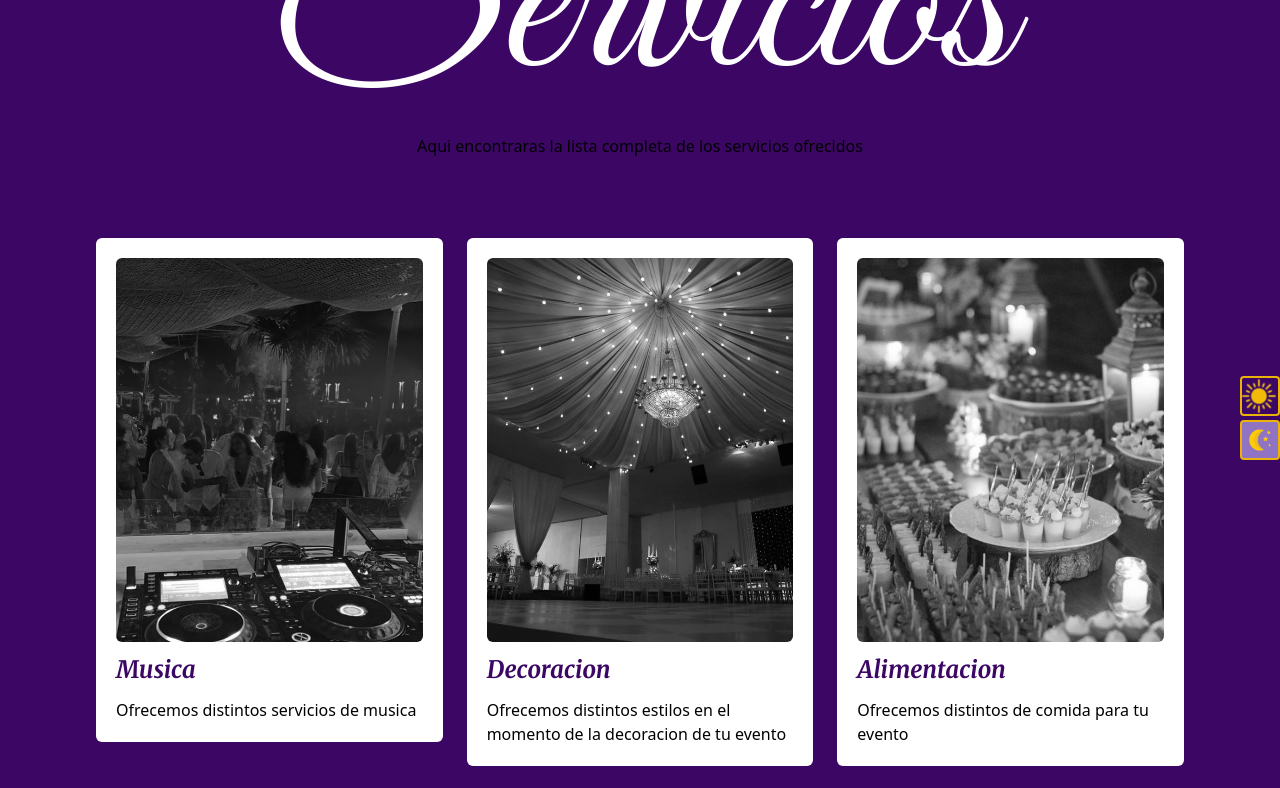
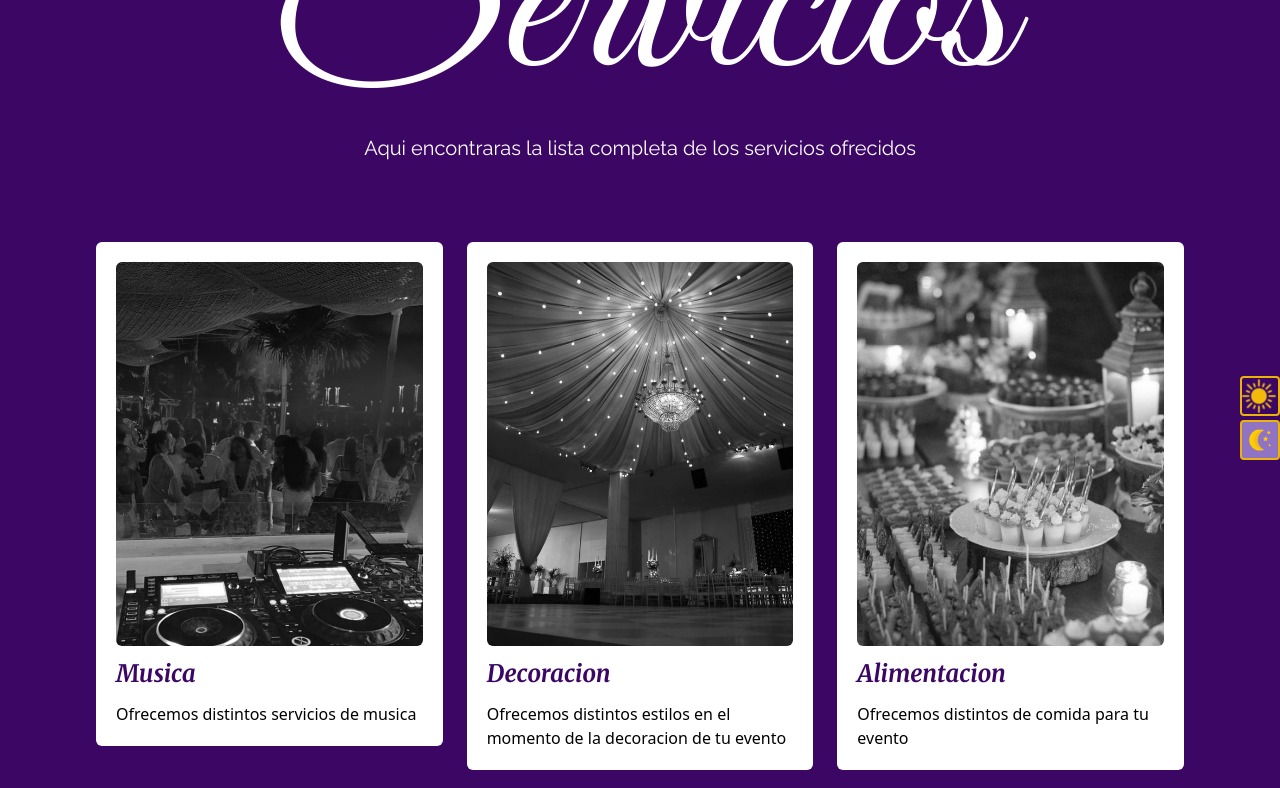
Before and after one commit to albust2005/bloomsterly, a React (Vite) app: page /servicios in a window 1280 px wide. Shown: the part 260-1048 px from the top of the page. Built offline with nearby package versions, Linux system fonts and the light colour scheme.

Commit message:
Ruta servicios especificos

```diff
--- a/src/App.jsx
+++ b/src/App.jsx
@@ -1,11 +1,17 @@
 import './App.css'
 
+
+import { Route, Routes } from 'react-router'
+
 import { LandingPage } from './components/Index'
-import { Route, Routes } from 'react-router'
 import { ThemeColor } from './components/buttons/buttonThemeColor'
 import { Login } from './components/Login'
 import { Servicios } from './components/Servicios'
 import { Pedidos } from './components/Pedidos'
+import { ServicioEspecifico } from './components/ServicioEspecifico'
+
+
+
 
 function App() {
   return (
@@ -15,9 +21,8 @@ function App() {
         <Route path='/' element={<LandingPage/>}></Route>
         <Route path='/login' element={<Login/>}></Route>
 
-        <Route path='/servicios' element={<Servicios/>}>
-
-        </Route>
+        <Route path='/servicios' element={<Servicios/>}></Route>
+        <Route path='/servicio/:name' element={<ServicioEspecifico/>}></Route>
 
         <Route path='/pedidos' element={<Pedidos/>}>
 
--- a/src/components/PolaroidCard.jsx
+++ b/src/components/PolaroidCard.jsx
@@ -1,8 +1,10 @@
 import PropTypes from 'prop-types'
+import { Link } from 'react-router-dom'
 
 export function PolaroidCard({url, nombre, descripcion}) {
+
     return (
-        <article className='flex flex-col w-full 2xl:h-[600px] bg-white p-5 rounded-md gap-3  hover:scale-105 transition-all '>
+        <Link to={`/servicio/${nombre}`} className='flex flex-col w-full 2xl:h-[600px] bg-white p-5 rounded-md gap-3  hover:scale-105 transition-all '>
             <img
                 className='w-full h-96  object-cover grayscale hover:grayscale-0 rounded-md transition-all duration-200 '
                 src={url}
@@ -15,7 +17,7 @@ export function PolaroidCard({url, nombre, descripcion}) {
             </h1>
 
             <p>{descripcion}</p>
-        </article>
+        </Link>
     )
 }
 
--- /dev/null
+++ b/src/components/ServicioEspecifico.jsx
@@ -0,0 +1,10 @@
+import { useParams } from "react-router-dom"
+
+export function ServicioEspecifico (){
+    const { name } = useParams()
+
+    return (
+        <h1>{name}</h1>
+    )
+
+}
--- a/src/components/titles/FirtsTitle.jsx
+++ b/src/components/titles/FirtsTitle.jsx
@@ -1,3 +1,4 @@
+
 export function FirtsTitle({title, descripcion}) {
     return (
         <section className="flex flex-col items-center">
@@ -5,13 +6,15 @@ export function FirtsTitle({title, descripcion}) {
             sm:text-9xl md:text-[170px] lg:text-[210px] xl:text-[250px] dark:text-second_color_lt">
                 {title}
             </h1>
-            <p className="">
+            <p className="font-text text-xl text-white dark:text-black">
                 {descripcion}
             </p>
         </section>
 
     )
 }
+
+
 
 
 
```
